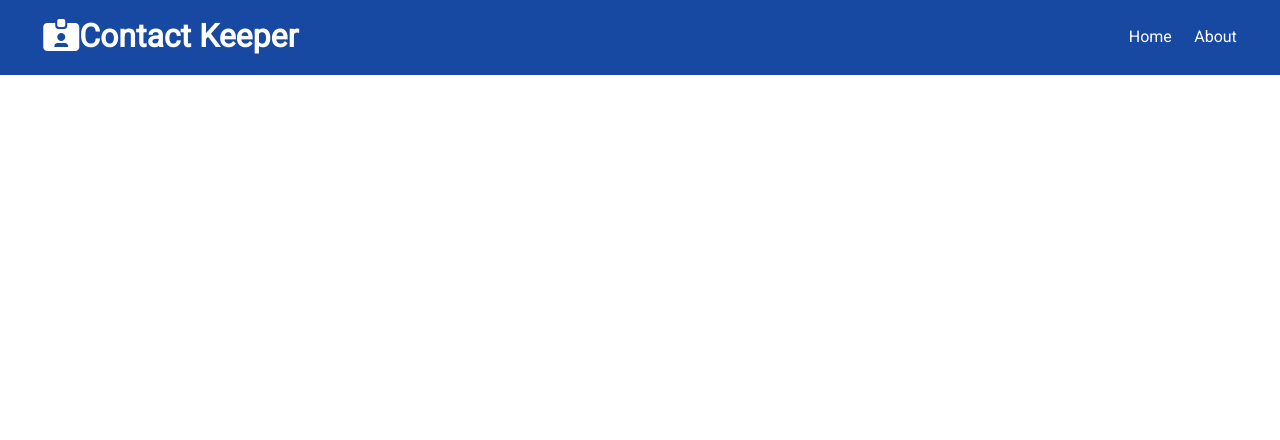
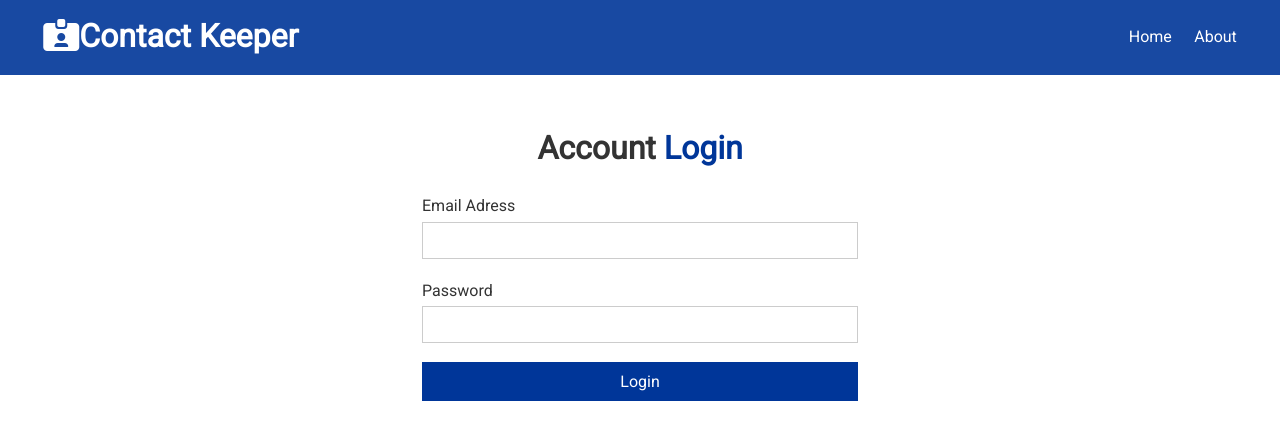
Before and after one commit to mfimia/contact-keeper, a React (Create React App) app in the folder client/: page /login in a window 1280 px wide. Shown: the top 440 px of the page. Built offline with nearby package versions, Linux system fonts and the light colour scheme.

Commit message:
set up login component and added it to app as a route

```diff
--- a/client/src/App.js
+++ b/client/src/App.js
@@ -3,6 +3,7 @@ import Navbar from "./components/layout/Navbar";
 import Home from "./components/pages/Home";
 import About from "./components/pages/About";
 import Register from "./components/auth/Register";
+import Login from "./components/auth/Login";
 import { Fragment } from "react";
 
 import ContactState from "./context/contact/ContactState";
@@ -21,6 +22,7 @@ const App = () => {
                 <Route path="/" element={<Home />} />
                 <Route path="/about" element={<About />} />
                 <Route path="/register" element={<Register />} />
+                <Route path="/login" element={<Login />} />
               </Routes>
             </div>
           </Fragment>
--- a/client/src/components/auth/Login.js
+++ b/client/src/components/auth/Login.js
@@ -0,0 +1,50 @@
+import React, { useState } from "react";
+
+const Login = () => {
+  const [user, setUser] = useState({
+    email: "",
+    password: "",
+  });
+
+  const { email, password } = user;
+
+  const onChange = (e) => {
+    const { name, value } = e.target;
+    setUser({ ...user, [name]: value });
+  };
+
+  const onSubmit = (e) => {
+    e.preventDefault();
+    console.log("Login Submit");
+  };
+
+  return (
+    <div className="form-container">
+      <h1>
+        Account <span className="text-primary"> Login</span>
+      </h1>
+      <form onSubmit={onSubmit}>
+        <div className="form-group">
+          <label htmlFor="email">Email Adress</label>
+          <input type="email" name="email" value={email} onChange={onChange} />
+        </div>
+        <div className="form-group">
+          <label htmlFor="password">Password</label>
+          <input
+            type="password"
+            name="password"
+            value={password}
+            onChange={onChange}
+          />
+        </div>
+        <input
+          type="submit"
+          value="Login"
+          className="btn btn-primary btn-block"
+        />
+      </form>
+    </div>
+  );
+};
+
+export default Login;
```
